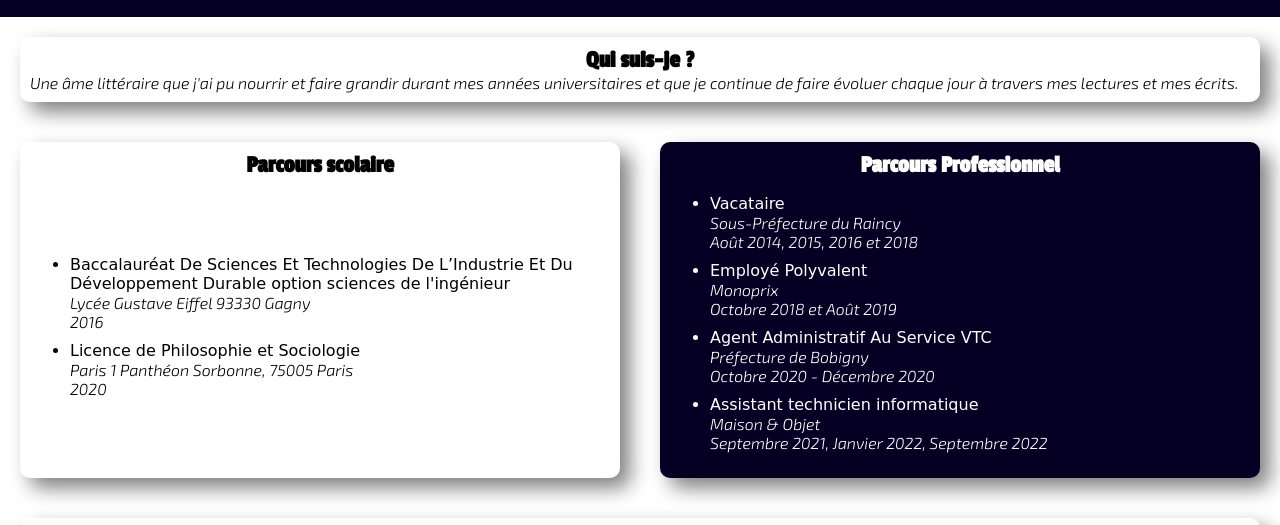
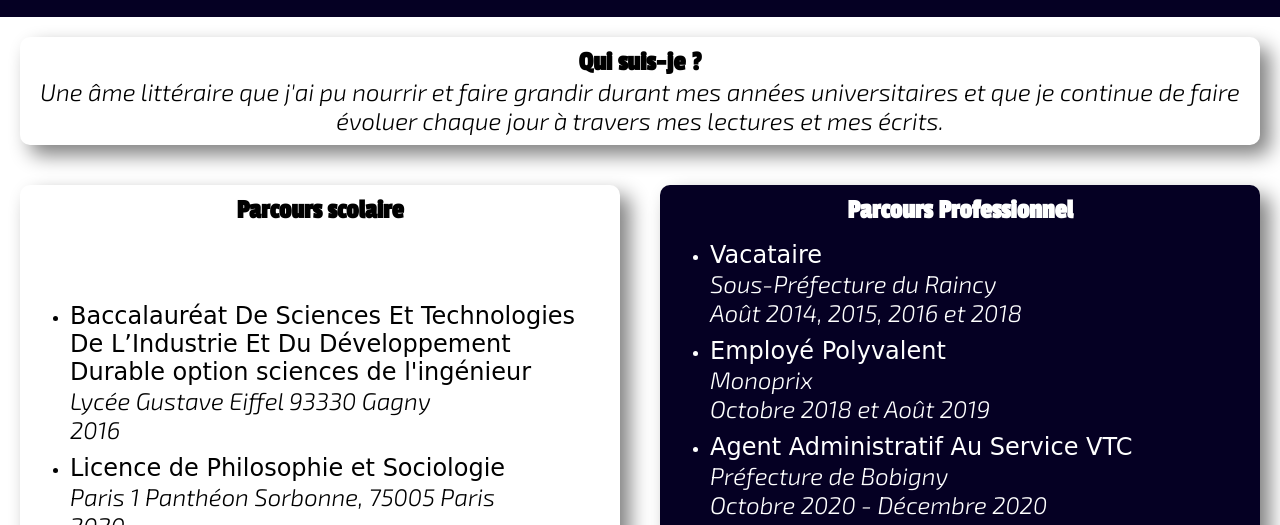
Before and after one commit to Tayyyyylor/Cv, a plain HTML site: page index.html in a window 1280 px wide. Shown: the part 221-746 px from the top of the page. Drawn offline with Linux system fonts and the light colour scheme; a web font is replaced by a local one.

Commit message:
size font

```diff
--- a/index.html
+++ b/index.html
@@ -39,7 +39,7 @@
 
       <section class="runTop">
         <h1>Qui suis-je ?</h1>
-        <p>
+        <p class="align">
           Une âme littéraire que j'ai pu nourrir et faire grandir durant mes
           années universitaires et que je continue de faire évoluer chaque jour
           à travers mes lectures et mes écrits.
--- a/sass/base/_base.scss
+++ b/sass/base/_base.scss
@@ -6,6 +6,9 @@ h1 {
     text-align: center;
     margin: 0;
     font-family: "Passion One", cursive;
+    @media (min-width: 1024px) {
+        font-size: 1.7rem;
+    }
 }
 
 button {
--- a/sass/page/_index.scss
+++ b/sass/page/_index.scss
@@ -19,12 +19,19 @@ main {
 
         p {
             margin: 0;
-        }
-
-        img {
-            width: 80px;
+            @media (min-width: 1024px) {
+                font-size: 1.5rem;
+            }
         }
     }
+
+    img {
+        width: 80px;
+    }
+}
+
+.align {
+    text-align: center;
 }
 
 .grid {
```
Also changed, not shown: styles.css, 1 other file.
